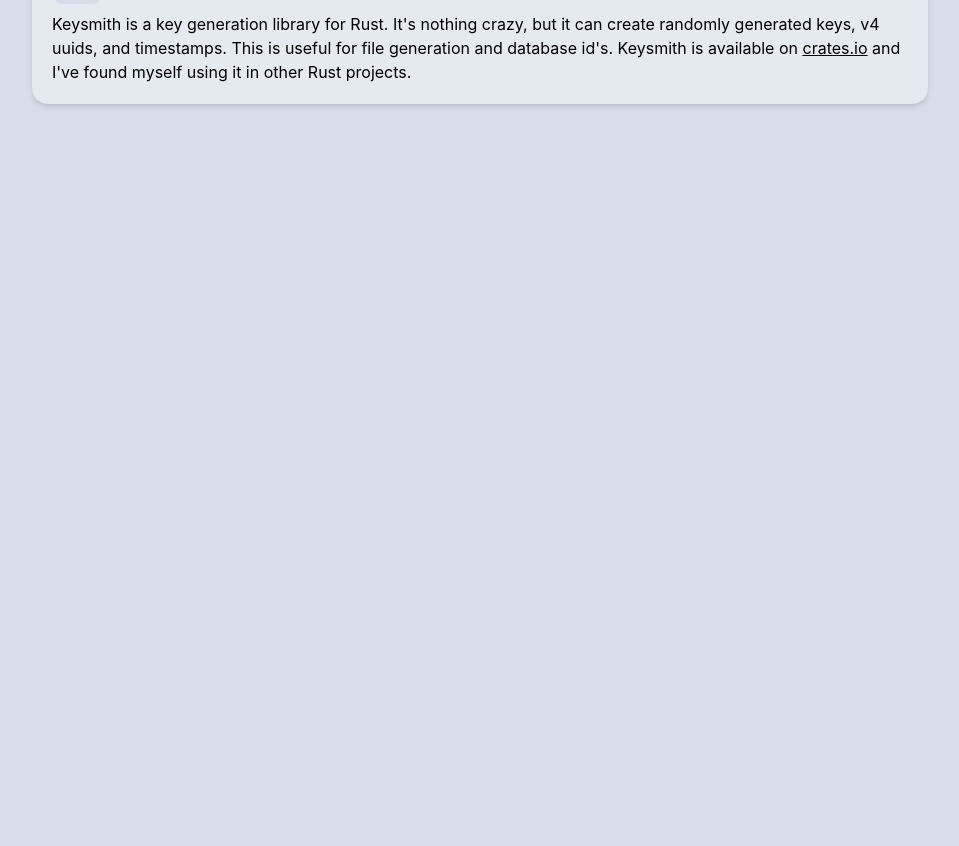
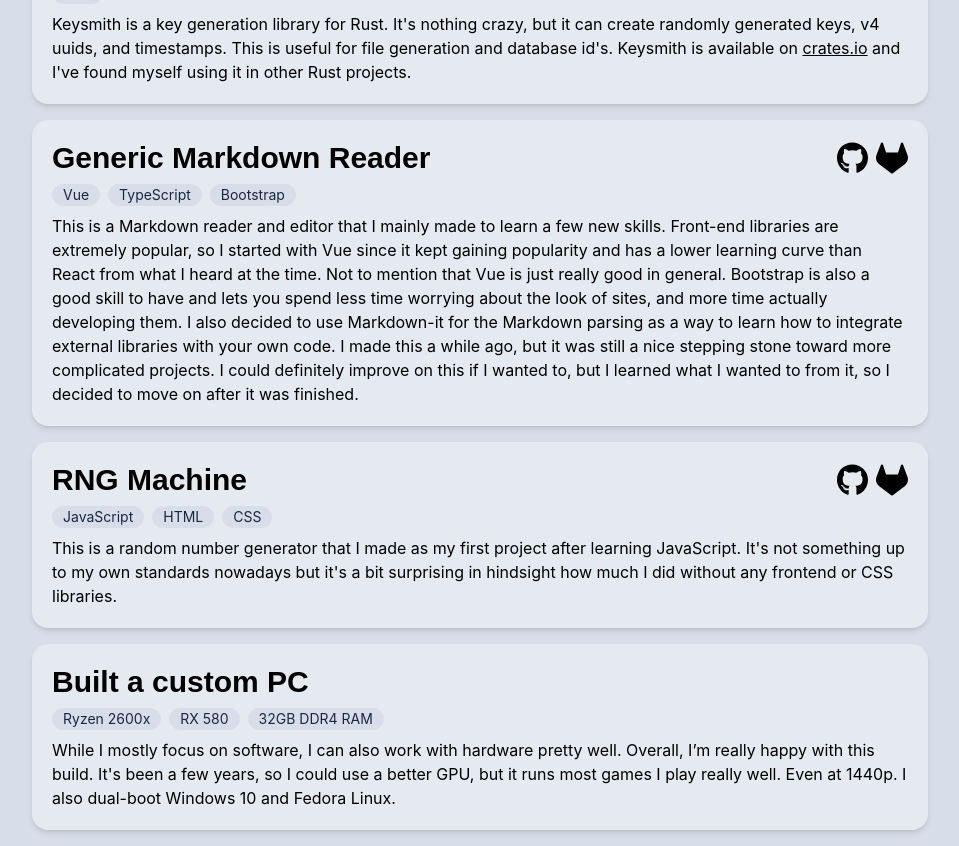
Before and after one commit to njs-guy/njshockey-resume, a React (Vite) app: page /portfolio in a window 1280 px wide. Shown: the part 926-1772 px from the top of the page, without its empty margins (160-1119 px from the left). Before the commit the page ends 1046 px from the top, so only its background shows below. Built offline with nearby package versions, Linux system fonts and the light colour scheme.

Commit message:
Added more portfolio items

```diff
--- a/src/routes/Home.tsx
+++ b/src/routes/Home.tsx
@@ -38,8 +38,8 @@
 		<span>
 			<div className="panelContainer">
 				<Panel
-					img="https://via.placeholder.com/600x800"
-					imgClass="panelImg"
+					// img="https://via.placeholder.com/600x800"
+					// imgClass="panelImg"
 					text={greetingText}
 				/>
 				<Panel
--- a/src/routes/Portfolio.tsx
+++ b/src/routes/Portfolio.tsx
@@ -52,6 +52,18 @@
 		"Keysmith is available on [crates.io](https://crates.io/crates/keysmith) " +
 		"and I've found myself using it in other Rust projects.";
 
+	const gmrInfo = ["Vue", "TypeScript", "Bootstrap"];
+	const gmrMD =
+		"This is a Markdown reader and editor that I mainly made to learn a few new skills. Front-end libraries are extremely popular, so I started with Vue since it kept gaining popularity and has a lower learning curve than React from what I heard at the time. Not to mention that Vue is just really good in general. Bootstrap is also a good skill to have and lets you spend less time worrying about the look of sites, and more time actually developing them. I also decided to use Markdown-it for the Markdown parsing as a way to learn how to integrate external libraries with your own code. I made this a while ago, but it was still a nice stepping stone toward more complicated projects. I could definitely improve on this if I wanted to, but I learned what I wanted to from it, so I decided to move on after it was finished.";
+
+	const rngInfo = ["JavaScript", "HTML", "CSS"];
+	const rngMD =
+		"This is a random number generator that I made as my first project after learning JavaScript. It's not something up to my own standards nowadays but it's a bit surprising in hindsight how much I did without any frontend or CSS libraries.";
+
+	const pcInfo = ["Ryzen 2600x", "RX 580", "32GB DDR4 RAM"];
+	const pcMD =
+		"While I mostly focus on software, I can also work with hardware pretty well. Overall, I’m really happy with this build. It's been a few years, so I could use a better GPU, but it runs most games I play really well. Even at 1440p. I also dual-boot Windows 10 and Fedora Linux.";
+
 	// TODO: Add actual GitLab link to website
 
 	return (
@@ -77,6 +89,25 @@
 				github="https://github.com/njshockey/keysmith-rs"
 				gitlab="https://gitlab.com/njshockey/keysmith-rs"
 			/>
+			<PortfolioItem
+				heading="Generic Markdown Reader"
+				info={gmrInfo}
+				text={gmrMD}
+				github="https://github.com/njshockey/generic-markdown-reader"
+				gitlab="https://gitlab.com/njshockey/generic-markdown-reader"
+			/>
+			<PortfolioItem
+				heading="RNG Machine"
+				info={rngInfo}
+				text={rngMD}
+				github="https://github.com/njshockey/RNG-Machine"
+				gitlab="https://gitlab.com/njshockey/RNG-Machine"
+			/>
+			<PortfolioItem
+				heading="Built a custom PC"
+				info={pcInfo}
+				text={pcMD}
+			/>
 		</div>
 	);
 }
--- a/src/routes/Resume.tsx
+++ b/src/routes/Resume.tsx
@@ -23,7 +23,11 @@
 		newLine +
 		"## Other skills" +
 		newLine +
-		"Windows, Linux, Microsoft Office, Godot/GDScript, Unity, Photoshop, Affinity Photo, DaVinci Resolve";
+		"Windows, Linux, Microsoft Office, Godot/GDScript, Unity, Photoshop, Affinity Photo, DaVinci Resolve" +
+		newLine +
+		"## Favorite editor themes" +
+		newLine +
+		"OneDark, Catppuccin, Tokyo Night, Nord, SynthWave '84";
 
 	const softSkillsMD =
 		"- Savvy in PC building and troubleshooting\n" +
```
